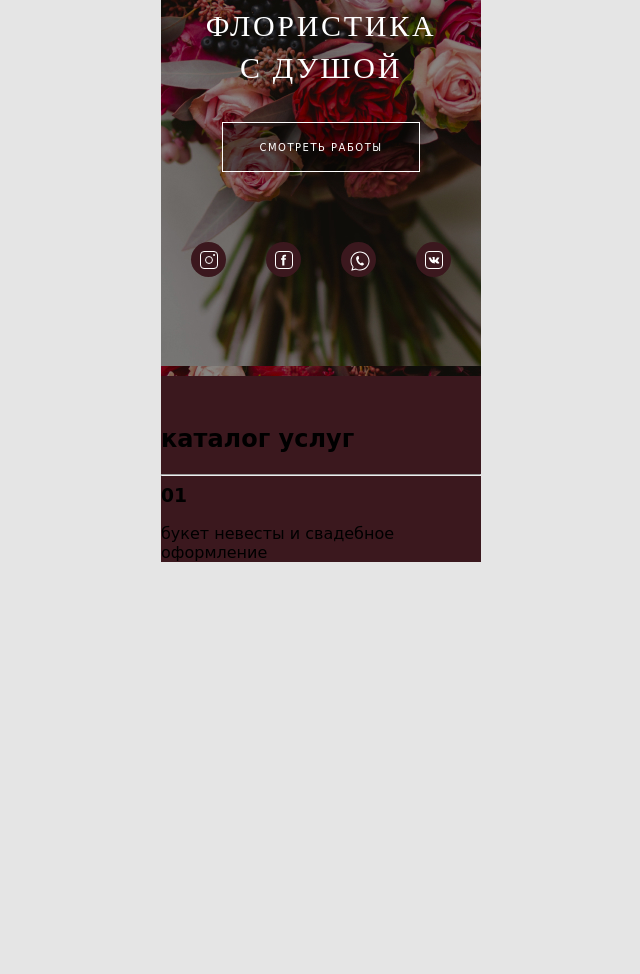
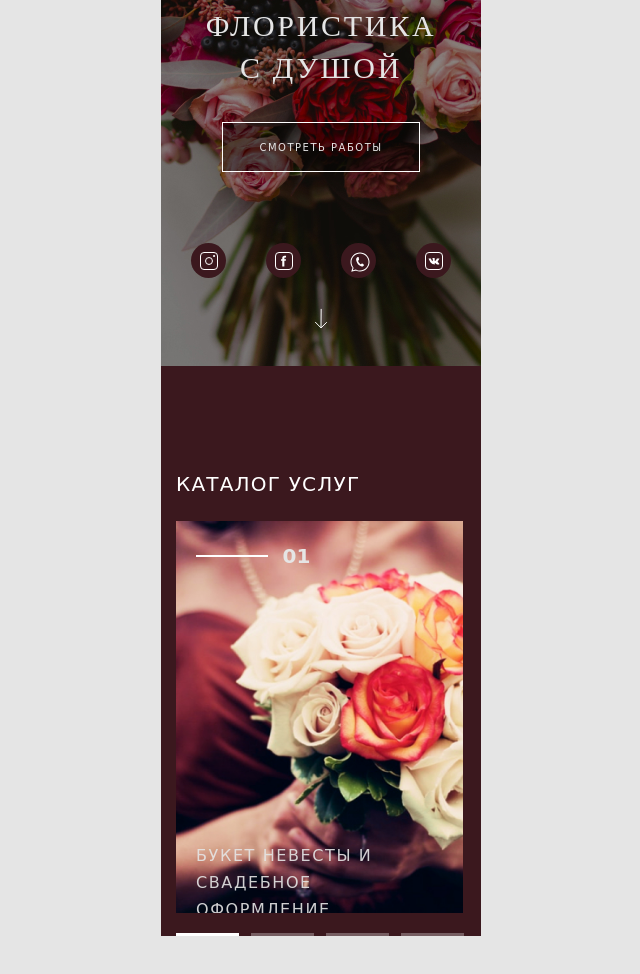
Before and after one commit to AlexeyUdalov90/NikitaO-Floristy, a website: page app/index.html in a window 1280 px wide. Shown: the part 164-1138 px from the top of the page, without its empty margins (319-959 px from the left). Before the commit the page ends 800 px from the top, so only its background shows below. Drawn offline with nearby package versions, Linux system fonts and the light colour scheme; files that its build step writes are made by us from their sources; a web font is replaced by a local one.

Commit message:
Слайдер на чистом CSS для мобилки

```diff
--- a/app/index.html
+++ b/app/index.html
@@ -18,7 +18,7 @@
   </header>
   <main>
     <section class="mask-section">
-      <h1 class="mask-section__title">флористика с душой</h1>
+      <h1 class="mask-section__title">Флористика с душой</h1>
       <a href="#" class="mask-section__button">смотреть работы</a>
       <ul class="mask-section__social-list">
         <li class="mask-section__social-link">
@@ -57,17 +57,57 @@
           </a>
         </li>
       </ul>
+      <div class="mask-section__arrow-link" href="#">
+      <a class="mask-section__arrow-link" href="#">
+        <svg width="14" height="21" viewBox="0 0 14 21" fill="none" xmlns="http://www.w3.org/2000/svg">
+          <path d="M7 19.9014L1.19672 13.9887M7 19.9014L12.7973 14.2141M7 19.9014L7.17941 0.92916" stroke="white"/>
+        </svg>
+      </a>
     </section>
     <section class="catalog-section">
       <h2 class="catalog-section__title">каталог услуг</h2>
-      <div class="catalog-section__card card">
-        <h3 class="card__title">
-          <hr>
-          <span>01</span>
-        </h3>
-        <p class="card__text">букет невесты и свадебное оформление</p>
+      <div class="catalog-section__slider">
+        <input class="catalog-section__input" type="radio" name="point" id="slide-1" checked>
+        <input class="catalog-section__input" type="radio" name="point" id="slide-2">
+        <input class="catalog-section__input" type="radio" name="point" id="slide-3">
+        <input class="catalog-section__input" type="radio" name="point" id="slide-4">
+        <div class="slides">
+          <div class="catalog-section__slide slide slide_1">
+            <h3 class="slide__title">
+              <hr>
+              <span>01</span>
+            </h3>
+            <p class="slide__text">букет невесты и свадебное оформление</p>
+          </div>
+          <div class="catalog-section__slide slide slide_2">
+            <h3 class="slide__title">
+              <hr>
+              <span>02</span>
+            </h3>
+            <p class="slide__text">букеты на торжества</p>
+          </div>
+          <div class="catalog-section__slide slide slide_3">
+            <h3 class="slide__title">
+              <hr>
+              <span>03</span>
+            </h3>
+            <p class="slide__text">композиции</p>
+          </div>
+          <div class="catalog-section__slide slide slide_4">
+            <h3 class="slide__title">
+              <hr>
+              <span>04</span>
+            </h3>
+            <p class="slide__text">оформление мероприятий</p>
+          </div>
+        </div>
+        <div class="catalog-section__controls">
+          <label class="catalog-section__control" for="slide-1"></label>
+          <label class="catalog-section__control" for="slide-2"></label>
+          <label class="catalog-section__control" for="slide-3"></label>
+          <label class="catalog-section__control" for="slide-4"></label>
+        </div>
       </div>
-
     </section>
   </main>
   <script src="js/vendors.js"></script>
--- a/app/scss/style.scss
+++ b/app/scss/style.scss
@@ -20,6 +20,7 @@ body {
     background-color: $bg;
     max-width: 320px;
     margin: 0 auto;
+    color: #E5E5E5;
 }
 
 .header {
@@ -34,15 +35,16 @@ body {
 
 .mask-section {
     background-image: url("../assets/images/flowers.jpg");
+    background-repeat: no-repeat;
     padding: 83px 50px;
-    margin-bottom: 50px;
+    margin-bottom: 51px;
     display: flex;
     align-items: center;
     flex-direction: column;
     &__title {
         font-family: 'Playfair Display', serif;
-        color: #FFFFFF;
         font-weight: normal;
+        color:#E5E5E5;
         font-size: 30px;
         line-height: 42px;
         text-transform: uppercase;
@@ -56,15 +58,16 @@ body {
         font-size: 10px;
         line-height: 11px;
         text-transform: uppercase;
-        color:#FFFFFF;
+        color:#E5E5E5;
         text-decoration: none;
         background: rgba(0, 0, 0, 0.4);
         letter-spacing: 0.15em;
-        margin-bottom: 54px;
+        margin-bottom: 55px;
     }
     &__social-list {
         display: flex;
         justify-content: space-around;
+        margin-bottom: 30px;
         .mask-section__social-link {
             list-style: none;
             margin-right: 40px;
@@ -88,4 +91,106 @@ body {
             }
         }
     }
+
 }
+
+.catalog-section {
+    padding: 0 17px 0 15px;
+    margin-bottom: 100px;
+    &__title {
+        font-size: 20px;
+        line-height: 34px;
+        font-weight: normal;
+        text-transform: uppercase;
+        color: #FFFFFF;
+        letter-spacing: 0.06em;
+        margin-bottom: 20px;
+    }
+    &__slider {
+        position: relative;
+        width: 288px;
+        height: 415px;
+        input[type="radio"] {
+            display: none;
+        }
+        .slides {
+            position: relative;
+            width: inherit;
+            height: 392px;
+            overflow: hidden;
+            margin-bottom: 20px;
+            .slide {
+                position: absolute;
+                width: inherit;
+                height: inherit;
+                padding: 5px 15px 15px 20px;
+                opacity: 0;
+                z-index: 0;
+                &__title {
+                    margin-bottom: 272px;
+                    hr {
+                    display: inline-block;
+                    width: 70px;
+                    border: 1px solid #FFFFFF;
+                    margin-right: 8px;
+                    }
+                    span {
+                        font-size: 20px;
+                        line-height: 22px;
+                        text-transform: uppercase;
+                        vertical-align: top;
+                    }
+                }
+                &__text {
+                    font-size: 16px;
+                    line-height: 27px;
+                    letter-spacing: 0.1em;
+                    opacity: 0.9;
+                    text-transform: uppercase;
+                }
+            }
+        }
+        .slide_1 {
+            background: url("../assets/images/bouquet1.jpg") no-repeat;
+            background-size: contain;
+        }
+        .slide_2 {
+            background-image: url("../assets/images/bouquet2.jpg");
+        }
+        .slide_3 {
+            background-image: url("../assets/images/bouquet3.jpg");
+        }
+        .slide_4 {
+            background-image: url("../assets/images/bouquet4.jpg");
+        }
+        .catalog-section__controls {
+            display: flex;
+            justify-content: center;
+            .catalog-section__control {
+                width: 62.6px;
+                height: 3px;
+                background-color: rgba(255, 255, 255, 0.3);
+                margin-right: 12.5px;
+                &:last-of-type {
+                    margin-right: 0;
+                }
+                &:hover {
+                    background-color: #FFFFFF;
+                }
+            }
+        }
+        #slide-1:checked ~ .catalog-section__controls label:nth-of-type(1),
+        #slide-2:checked ~ .catalog-section__controls label:nth-of-type(2),
+        #slide-3:checked ~ .catalog-section__controls label:nth-of-type(3),
+        #slide-4:checked ~ .catalog-section__controls label:nth-of-type(4){
+        background: #FFFFFF;
+        }
+        #slide-1:checked ~ .slides > .slide_1,
+        #slide-2:checked ~ .slides > .slide_2,
+        #slide-3:checked ~ .slides > .slide_3,
+        #slide-4:checked ~ .slides > .slide_4 {
+	        opacity: 1;
+	        z-index: 1;
+        }
+    }
+}
```
Also changed, not shown: app/assets/images/bouquet1.jpg (added), app/assets/images/bouquet2.jpg (added), app/assets/images/bouquet3.jpg (added), app/assets/images/bouquet4.jpg (added), app/assets/images/iPhone SE.jpg (added), 1 other file.
